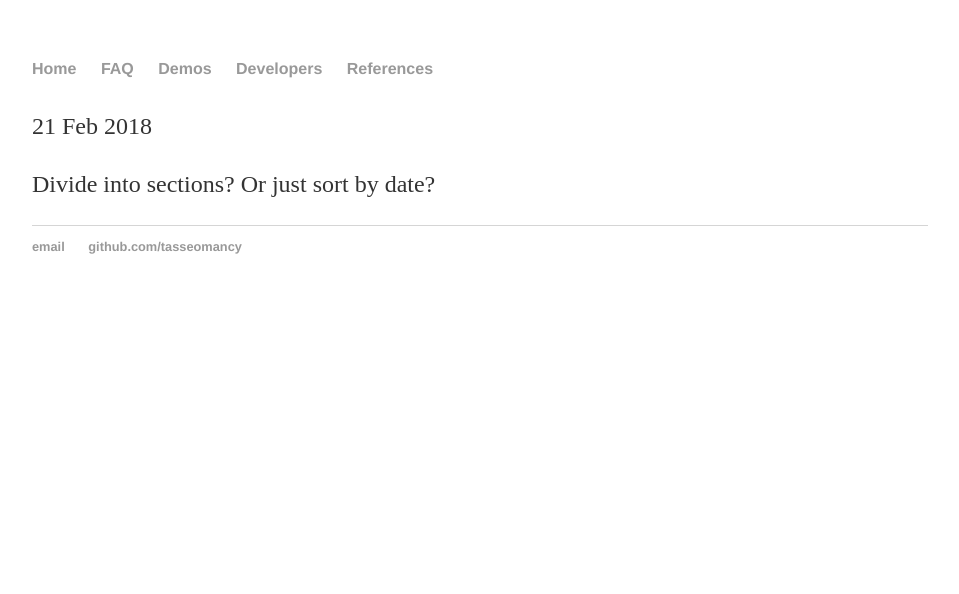
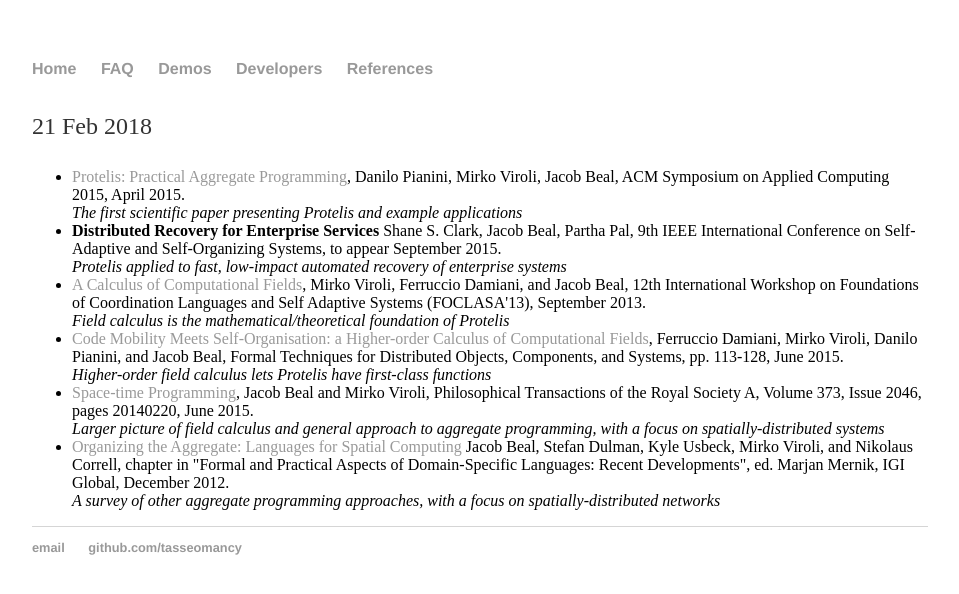
Before and after one commit to tasseomancy/tasseomancy.github.io, a Jekyll site: the page built from _posts/2018-02-21-references.md, in a window 1280 px wide. Shown: the top 594 px of the page, without its empty margins (160-1119 px from the left). Built offline with Jekyll 4.4.1, drawn with Linux system fonts in a browser that asks for light colours; our own code applies the rules of GitHub Pages for plain Markdown files.

Commit message:
Update 2018-02-21-references.md

```diff
--- a/_posts/2018-02-21-references.md
+++ b/_posts/2018-02-21-references.md
@@ -3,4 +3,69 @@
 title = Papers and References for Aggregate Programming and Protelis
 ---
 
-Divide into sections? Or just sort by date?
+<ul>
+        <li>
+          <a
+            href="http://jakebeal.com/Publications/SAC2015-Protelis.pdf">Protelis:
+            Practical Aggregate Programming</a>,
+          Danilo Pianini, Mirko Viroli, Jacob Beal, ACM Symposium on
+          Applied Computing 2015, April 2015.
+          <br>
+          <em>The first scientific paper presenting Protelis and example
+            applications</em>
+        </li>
+        <li>
+          <strong>Distributed Recovery for Enterprise Services</strong>
+          Shane S. Clark, Jacob Beal, Partha Pal, 9th IEEE International
+          Conference on Self-Adaptive and Self-Organizing Systems, to
+          appear September 2015.
+          <br>
+          <em>Protelis applied to fast, low-impact automated recovery of
+            enterprise systems</em>
+        </li>
+        <li>
+          <a
+            href="http://jakebeal.com/Publications/FOCLASA13-FieldCalculus.pdf">A
+            Calculus of Computational Fields</a>, Mirko Viroli,
+          Ferruccio Damiani, and Jacob Beal, 12th International Workshop
+          on Foundations of Coordination Languages and Self Adaptive
+          Systems (FOCLASA'13), September 2013.
+          <br>
+          <em>Field calculus is the mathematical/theoretical foundation
+            of Protelis</em>
+        </li>
+        <li>
+          <a
+href="http://jakebeal.com/Publications/FORTE15-HigherOrderFieldCalculus.pdf">Code
+            Mobility Meets Self-Organisation: a Higher-order Calculus of
+            Computational Fields</a>, Ferruccio Damiani, Mirko Viroli,
+          Danilo Pianini, and Jacob Beal, Formal Techniques for
+          Distributed Objects, Components, and Systems, pp. 113-128,
+          June 2015.
+          <br>
+          <em>Higher-order field calculus lets Protelis have first-class
+            functions</em>
+        </li>
+        <li>
+          <a
+            href="http://rsta.royalsocietypublishing.org/content/373/2046/20140220">Space-time
+            Programming</a>, Jacob Beal and Mirko Viroli, Philosophical
+          Transactions of the Royal Society A, Volume 373, Issue 2046,
+          pages 20140220, June 2015.
+          <br>
+          <em>Larger picture of field calculus and general approach to
+            aggregate programming, with a focus on spatially-distributed
+            systems</em>
+        </li>
+        <li>
+          <a href="http://arxiv.org/abs/1202.5509">Organizing the
+            Aggregate: Languages for Spatial Computing</a>
+          Jacob Beal, Stefan Dulman, Kyle Usbeck, Mirko Viroli, and
+          Nikolaus Correll, chapter in "Formal and Practical Aspects of
+          Domain-Specific Languages: Recent Developments", ed. Marjan
+          Mernik, IGI Global, December 2012.
+          <br>
+          <em>A survey of other aggregate programming approaches, with a
+            focus on spatially-distributed networks</em>
+        </li>
+      </ul>
```
